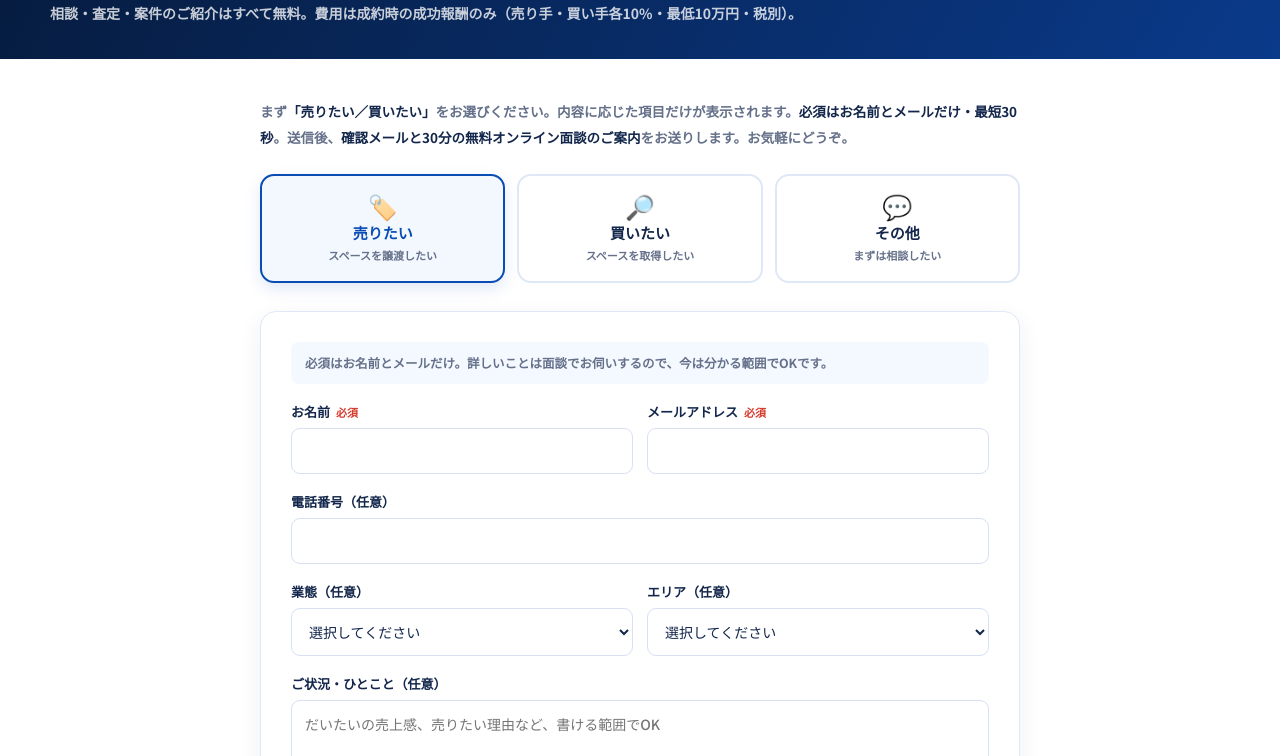
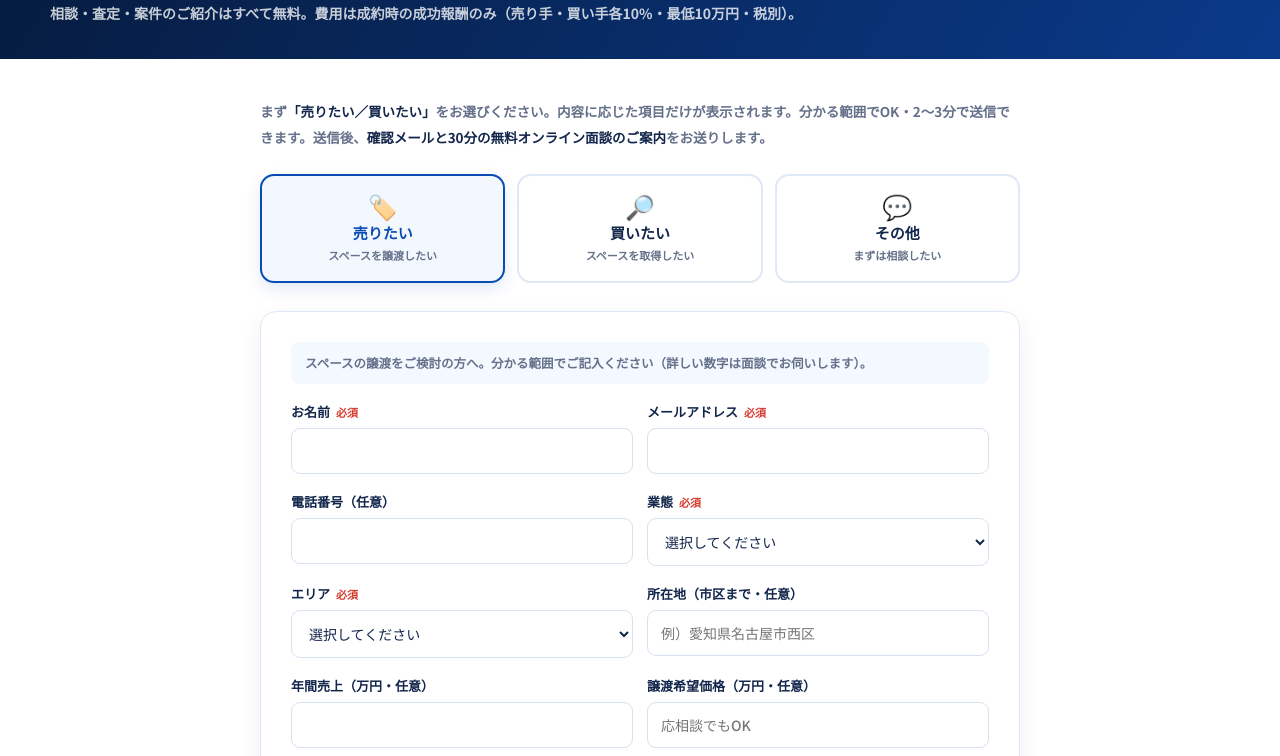
Before and after one commit to spacebaton/spacebaton-lp, a plain HTML site: page contact.html in a window 1280 px wide. Shown: the part 196-952 px from the top of the page. Drawn offline with Linux system fonts and the light colour scheme.

Commit message:
改善：内蔵フォームの項目を拡充・必須を追加（中間バランス版）
- 必須を お名前/メール/業態(希望業態)/エリア(希望エリア)/同意 の5つに
- 売り手に 所在地/年間売上/譲渡希望価格 を任意で追加
- 買い手に 予算/資金/案件番号 を整理して配置
- リード文を「分かる範囲でOK・2〜3分」に調整

Co-Authored-By: Claude Sonnet 4.6 <noreply@anthropic.com>

```diff
--- a/contact.html
+++ b/contact.html
@@ -103,7 +103,7 @@
   <main class="form-main">
     <div class="container">
       <div class="form-wrap">
-        <p class="lead">まず<strong>「売りたい／買いたい」</strong>をお選びください。内容に応じた項目だけが表示されます。<strong>必須はお名前とメールだけ・最短30秒</strong>。送信後、<strong>確認メールと30分の無料オンライン面談のご案内</strong>をお送りします。お気軽にどうぞ。</p>
+        <p class="lead">まず<strong>「売りたい／買いたい」</strong>をお選びください。内容に応じた項目だけが表示されます。分かる範囲でOK・2〜3分で送信できます。送信後、<strong>確認メールと30分の無料オンライン面談のご案内</strong>をお送りします。</p>
 
         <!-- 役割タブ -->
         <div class="role-tabs" role="tablist">
@@ -120,37 +120,47 @@
 
             <!-- 売り手 -->
             <fieldset id="section-sell" disabled>
-              <p class="sec-note"><strong>必須はお名前とメールだけ</strong>。詳しいことは面談でお伺いするので、今は分かる範囲でOKです。</p>
+              <p class="sec-note">スペースの譲渡をご検討の方へ。分かる範囲でご記入ください（詳しい数字は面談でお伺いします）。</p>
               <div class="field-2">
                 <div class="field"><label>お名前<span class="req">必須</span></label><input type="text" name="お名前" required></div>
                 <div class="field"><label>メールアドレス<span class="req">必須</span></label><input type="email" name="メール" required></div>
               </div>
-              <div class="field"><label>電話番号（任意）</label><input type="tel" name="電話"></div>
               <div class="field-2">
-                <div class="field"><label>業態（任意）</label><select name="業態"><option value="">選択してください</option><option>レンタルスペース</option><option>民泊・簡易宿所</option><option>貸し会議室</option><option>レンタルスタジオ</option><option>自習室</option><option>レンタルサロン</option><option>その他</option></select></div>
-                <div class="field"><label>エリア（任意）</label><select name="エリア"><option value="">選択してください</option><option>東海</option><option>関東</option><option>関西</option><option>その他</option></select></div>
+                <div class="field"><label>電話番号（任意）</label><input type="tel" name="電話"></div>
+                <div class="field"><label>業態<span class="req">必須</span></label><select name="業態" required><option value="">選択してください</option><option>レンタルスペース</option><option>民泊・簡易宿所</option><option>貸し会議室</option><option>レンタルスタジオ</option><option>自習室</option><option>レンタルサロン</option><option>その他</option></select></div>
               </div>
-              <div class="field"><label>ご状況・ひとこと（任意）</label><textarea name="ご状況・ひとこと" placeholder="だいたいの売上感、売りたい理由など、書ける範囲でOK"></textarea></div>
+              <div class="field-2">
+                <div class="field"><label>エリア<span class="req">必須</span></label><select name="エリア" required><option value="">選択してください</option><option>東海</option><option>関東</option><option>関西</option><option>その他</option></select></div>
+                <div class="field"><label>所在地（市区まで・任意）</label><input type="text" name="所在地" placeholder="例）愛知県名古屋市西区"></div>
+              </div>
+              <div class="field-2">
+                <div class="field"><label>年間売上（万円・任意）</label><input type="text" name="年間売上"><div class="hint">予約サイト手数料控除後でOK</div></div>
+                <div class="field"><label>譲渡希望価格（万円・任意）</label><input type="text" name="譲渡希望価格" placeholder="応相談でもOK"></div>
+              </div>
+              <div class="field"><label>ご状況・ひとこと（任意）</label><textarea name="ご状況・ひとこと" placeholder="売りたい理由、運営状況など、書ける範囲でOK"></textarea></div>
               <label class="agree"><input type="checkbox" name="同意" value="同意" required><span><a href="privacy.html" target="_blank" rel="noopener">プライバシーポリシー</a>に同意します<span class="req">必須</span></span></label>
             </fieldset>
 
             <!-- 買い手 -->
             <fieldset id="section-buy" disabled>
-              <p class="sec-note"><strong>必須はお名前とメールだけ</strong>。ご希望に合う案件（非公開含む）をご紹介します。詳しい条件は面談で大丈夫です。</p>
+              <p class="sec-note">スペースの取得をご検討の方へ。ご希望に合う案件（非公開含む）をご紹介します。</p>
               <div class="field-2">
                 <div class="field"><label>お名前<span class="req">必須</span></label><input type="text" name="お名前" required></div>
                 <div class="field"><label>メールアドレス<span class="req">必須</span></label><input type="email" name="メール" required></div>
               </div>
-              <div class="field"><label>電話番号（任意）</label><input type="tel" name="電話"></div>
               <div class="field-2">
-                <div class="field"><label>希望業態（任意）</label><select name="希望業態"><option value="">選択してください</option><option>レンタルスペース</option><option>民泊・簡易宿所</option><option>貸し会議室</option><option>レンタルスタジオ</option><option>自習室</option><option>レンタルサロン</option><option>こだわらない</option></select></div>
-                <div class="field"><label>希望エリア（任意）</label><select name="希望エリア"><option value="">選択してください</option><option>東海</option><option>関東</option><option>関西</option><option>その他</option><option>こだわらない</option></select></div>
+                <div class="field"><label>電話番号（任意）</label><input type="tel" name="電話"></div>
+                <div class="field"><label>希望業態<span class="req">必須</span></label><select name="希望業態" required><option value="">選択してください</option><option>レンタルスペース</option><option>民泊・簡易宿所</option><option>貸し会議室</option><option>レンタルスタジオ</option><option>自習室</option><option>レンタルサロン</option><option>こだわらない</option></select></div>
               </div>
               <div class="field-2">
+                <div class="field"><label>希望エリア<span class="req">必須</span></label><select name="希望エリア" required><option value="">選択してください</option><option>東海</option><option>関東</option><option>関西</option><option>その他</option><option>こだわらない</option></select></div>
                 <div class="field"><label>取得予算（任意）</label><select name="予算"><option value="">選択してください</option><option>〜100万円</option><option>100〜300万円</option><option>300〜500万円</option><option>500万円以上</option><option>相談したい</option></select></div>
+              </div>
+              <div class="field-2">
+                <div class="field"><label>資金の目処（任意）</label><select name="資金"><option value="">選択してください</option><option>自己資金あり</option><option>融資を検討</option><option>これから検討</option></select></div>
                 <div class="field"><label>気になる案件番号（任意）</label><input type="text" name="案件番号" id="listingField" placeholder="例）SB-2026-004"></div>
               </div>
-              <div class="field"><label>ご要望・ひとこと（任意）</label><textarea name="ご要望・ひとこと"></textarea></div>
+              <div class="field"><label>ご要望・ひとこと（任意）</label><textarea name="ご要望・ひとこと" placeholder="ご予算感、運営経験、開業希望時期など、あれば"></textarea></div>
               <label class="agree"><input type="checkbox" name="同意" value="同意" required><span><a href="privacy.html" target="_blank" rel="noopener">プライバシーポリシー</a>に同意します<span class="req">必須</span></span></label>
             </fieldset>
 
```
